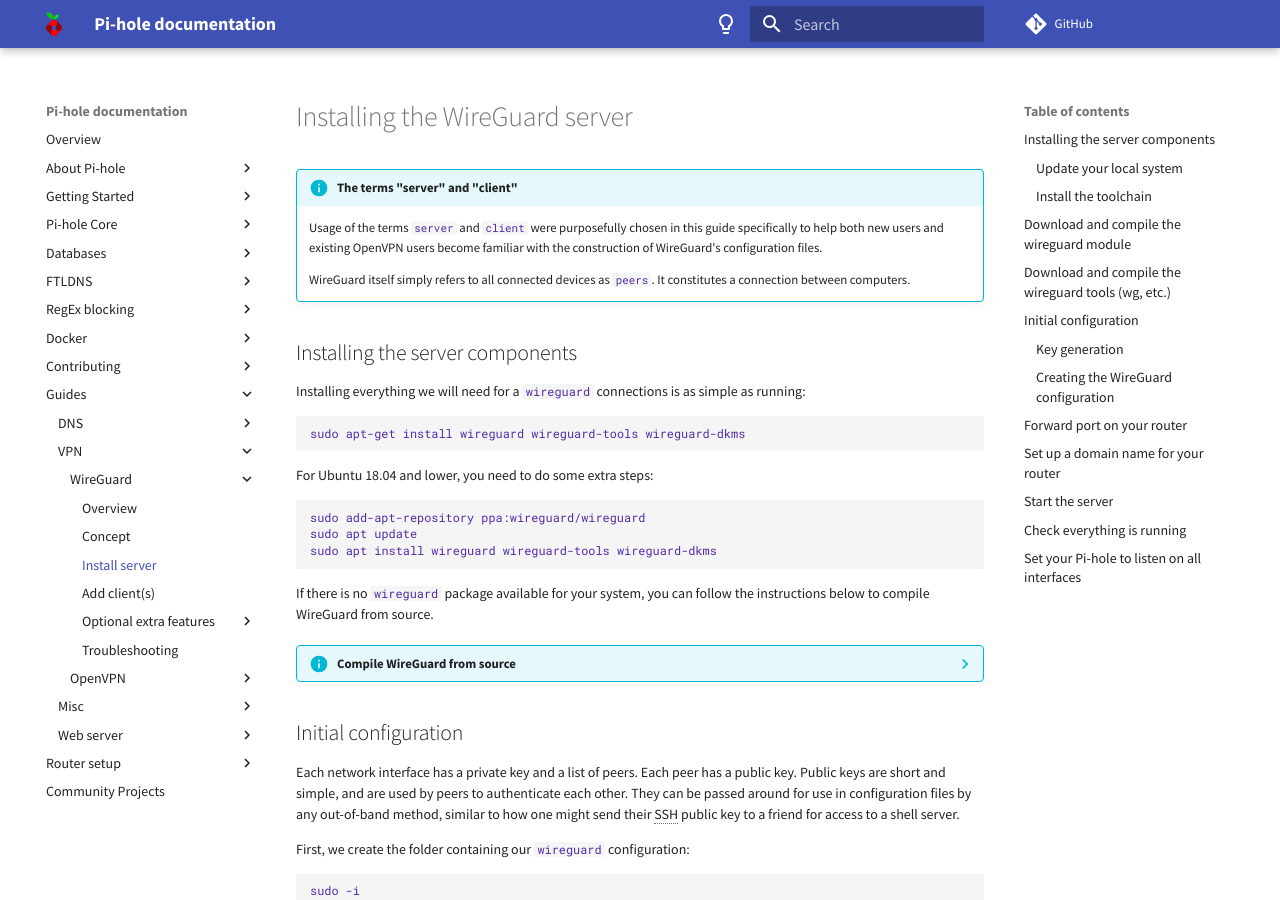
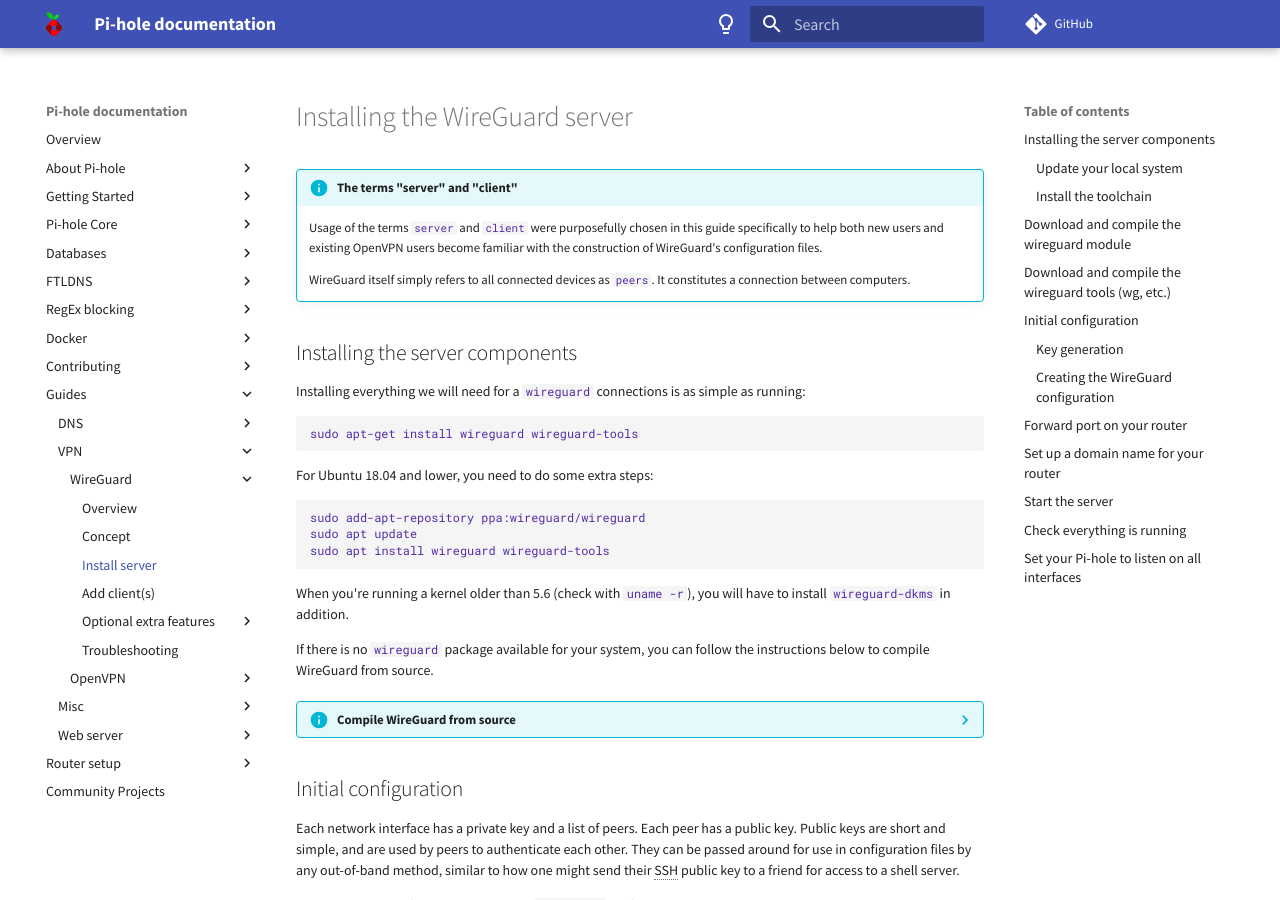
Before and after one commit to pi-hole/docs, an MkDocs documentation site: the page built from docs/guides/vpn/wireguard/server.md, in a window 1280 px wide and 900 px high. Built offline with MkDocs 1.6.1 and Material for MkDocs 9.7.7, drawn with Linux system fonts in a browser that asks for light colours; comment, search, counter and statistics services are not loaded.

Commit message:
wireguard-dmks is not needed when running a sufficiently recent kernel
Signed-off-by: DL6ER <dl6er@dl6er.de>

````diff
--- a/docs/guides/vpn/wireguard/server.md
+++ b/docs/guides/vpn/wireguard/server.md
@@ -12,7 +12,7 @@
 Installing everything we will need for a `wireguard` connections is as simple as running:
 
 ```bash
-sudo apt-get install wireguard wireguard-tools wireguard-dkms
+sudo apt-get install wireguard wireguard-tools
 ```
 
 For Ubuntu 18.04 and lower, you need to do some extra steps:
@@ -20,8 +20,10 @@
 ```bash
 sudo add-apt-repository ppa:wireguard/wireguard
 sudo apt update
-sudo apt install wireguard wireguard-tools wireguard-dkms
+sudo apt install wireguard wireguard-tools
 ```
+
+When you're running a kernel older than 5.6 (check with `uname -r`), you will have to install `wireguard-dkms` in addition.
 
 If there is no `wireguard` package available for your system, you can follow the instructions below to compile WireGuard from source.
 
````
